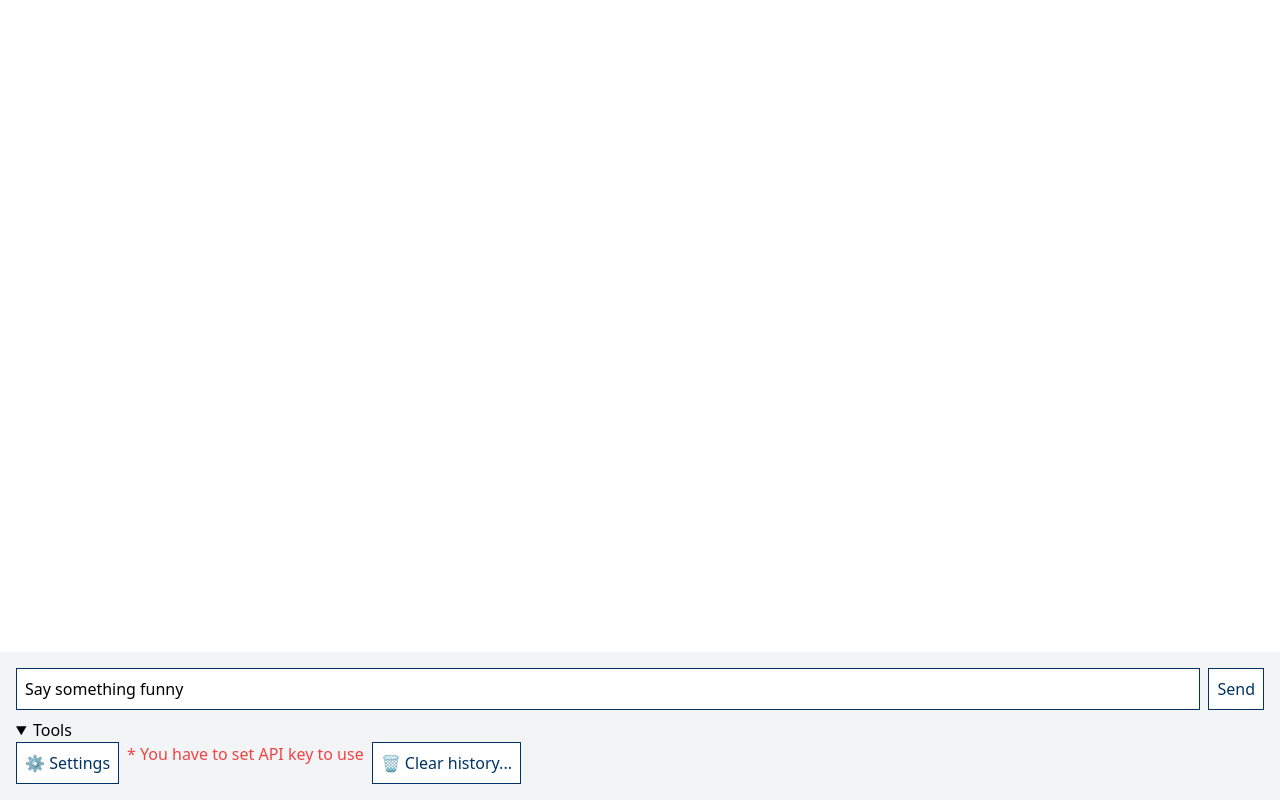
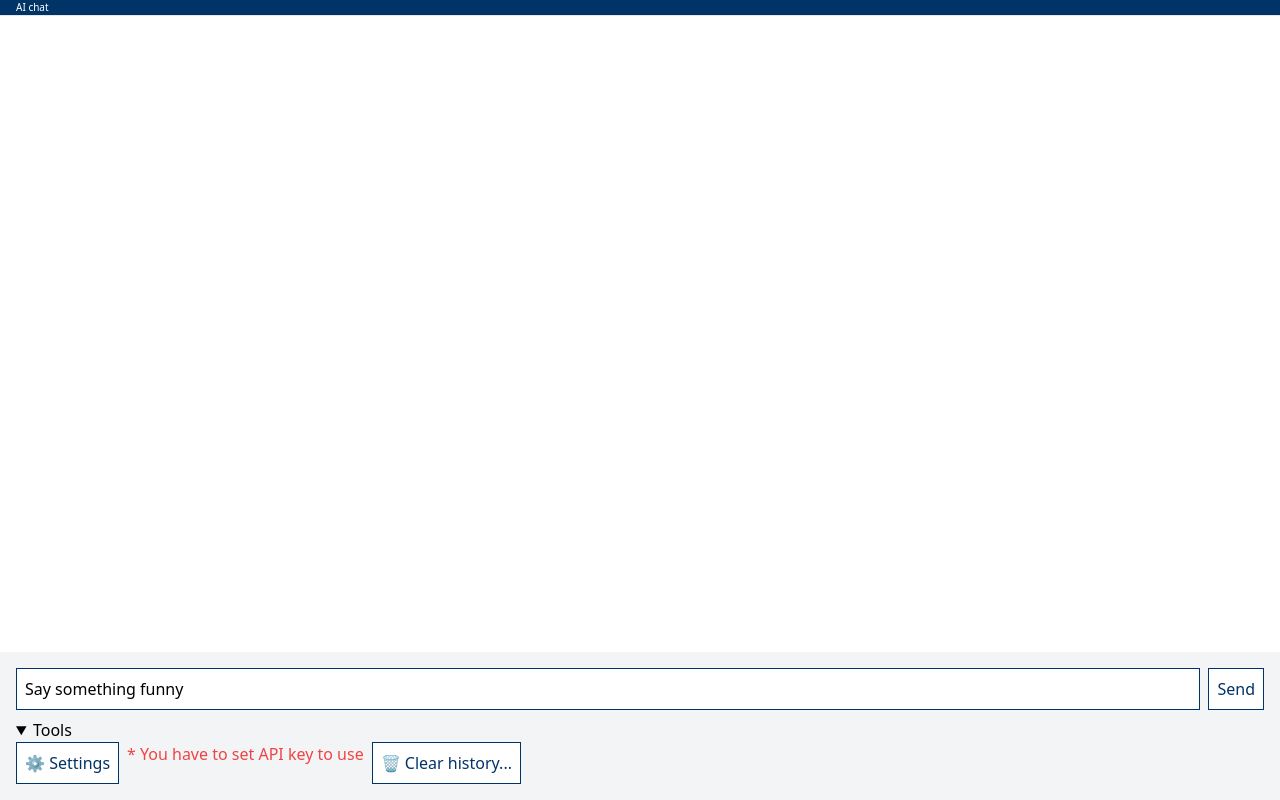
Before and after one commit to ginpei/chat-gpt-api-practice, a Next.js app: page / in a window 1280 px wide. Built offline with nearby package versions, Linux system fonts and the light colour scheme.

Commit message:
feat: 🎸 head line

```diff
--- /dev/null
+++ b/src/domains/globalUi/HeadLine.tsx
@@ -0,0 +1,11 @@
+import { appTitle } from "../app/static";
+
+export interface HeadLineProps {}
+
+export function HeadLine(): JSX.Element {
+  return (
+    <div className="HeadLine border-b px-4 text-[10px] bg-ginpei text-white">
+      {appTitle}
+    </div>
+  );
+}
--- a/src/pages/home/ChatSection.tsx
+++ b/src/pages/home/ChatSection.tsx
@@ -80,7 +80,7 @@ export function ChatSection(): JSX.Element {
   };
 
   return (
-    <div className="ChatSection h-[100vh] flex flex-col-reverse content-between">
+    <div className="ChatSection flex flex-col-reverse content-between">
       {sendError && <p className="text-red-700">{sendError.message}</p>}
       <div className="bg-gray-100 p-4">
         <VStack gap="gap-2">
--- a/src/pages/home/HomePage.tsx
+++ b/src/pages/home/HomePage.tsx
@@ -29,8 +29,11 @@ export function HomePage(): JSX.Element {
   return (
     <ChatGptApiContextProvider value={chatGptApiContextState}>
       <BasicHead />
-      <div className="HomePage">
-        <ChatSection />
+      <div className="HomePage h-[100vh] flex flex-col">
+        <HeadLine />
+        <div className="overflow-hidden flex-grow [&>*]:h-full">
+          <ChatSection />
+        </div>
       </div>
     </ChatGptApiContextProvider>
   );
```
